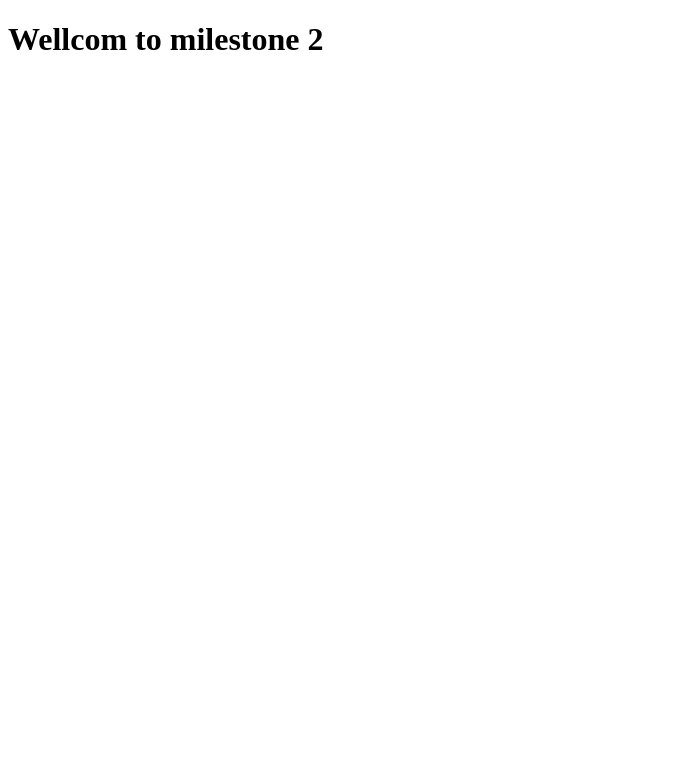
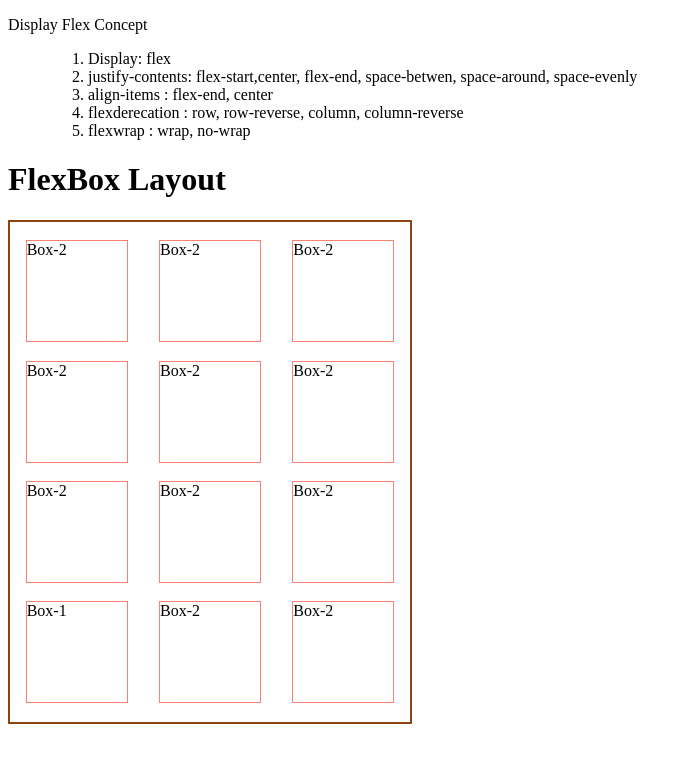
Before and after one commit to mosharofhossain1/PHeroMilsetone-2, a plain HTML site: page Module-7/index.html in a window 1280 px wide. Shown: the whole page, without its empty margins (0-692 px from the left). Drawn offline with Linux system fonts and the light colour scheme.

Commit message:
display from practice done

```diff
--- a/Module-7/index.html
+++ b/Module-7/index.html
@@ -5,10 +5,66 @@
     <meta charset="UTF-8">
     <meta name="viewport" content="width=device-width, initial-scale=1.0">
     <title>Milestone 2 and Module 7</title>
+    <style>
+        .container {
+            border: 2px solid saddlebrown;
+            width: 400px;
+            height: 500px;
+            display: flex;
+            justify-content: flex-end;
+            justify-content: flex-start;
+            justify-content: center;
+            justify-content: space-around;
+            justify-content: space-between;
+            justify-content: space-evenly;
+            align-items: flex-start;
+            align-items: flex-end;
+            align-items: center;
+            flex-direction: row;
+            flex-direction: row-reverse;
+            flex-direction: column;
+            flex-direction: column-reverse;
+            flex-wrap: wrap;
+        }
+
+        .box {
+            border: 1px solid salmon;
+            width: 100px;
+            height: 100px;
+        }
+    </style>
 </head>
 
 <body>
-    <h1>Wellcom to milestone 2</h1>
+
+    <p>Display Flex Concept</p>
+    <ul>
+        <ol>
+            <li>Display: flex</li>
+            <li>justify-contents: flex-start,center, flex-end, space-betwen, space-around, space-evenly</li>
+            <li>align-items : flex-end, center</li>
+            <li>flexderecation : row, row-reverse, column, column-reverse</li>
+            <li>flexwrap : wrap, no-wrap</li>
+        </ol>
+    </ul>
+    <h1>FlexBox Layout</h1>
+    <div class="container">
+        <div class="box">Box-1</div>
+        <div class="box">Box-2</div>
+        <div class="box">Box-2</div>
+        <div class="box">Box-2</div>
+        <div class="box">Box-2</div>
+        <div class="box">Box-2</div>
+        <div class="box">Box-2</div>
+        <div class="box">Box-2</div>
+        <div class="box">Box-2</div>
+        <div class="box">Box-2</div>
+        <div class="box">Box-2</div>
+        <div class="box">Box-2</div>
+
+
+
+    </div>
 </body>
 
 </html>
```
Also changed, not shown: Module-7/from.html (added, +64 -0 lines).
